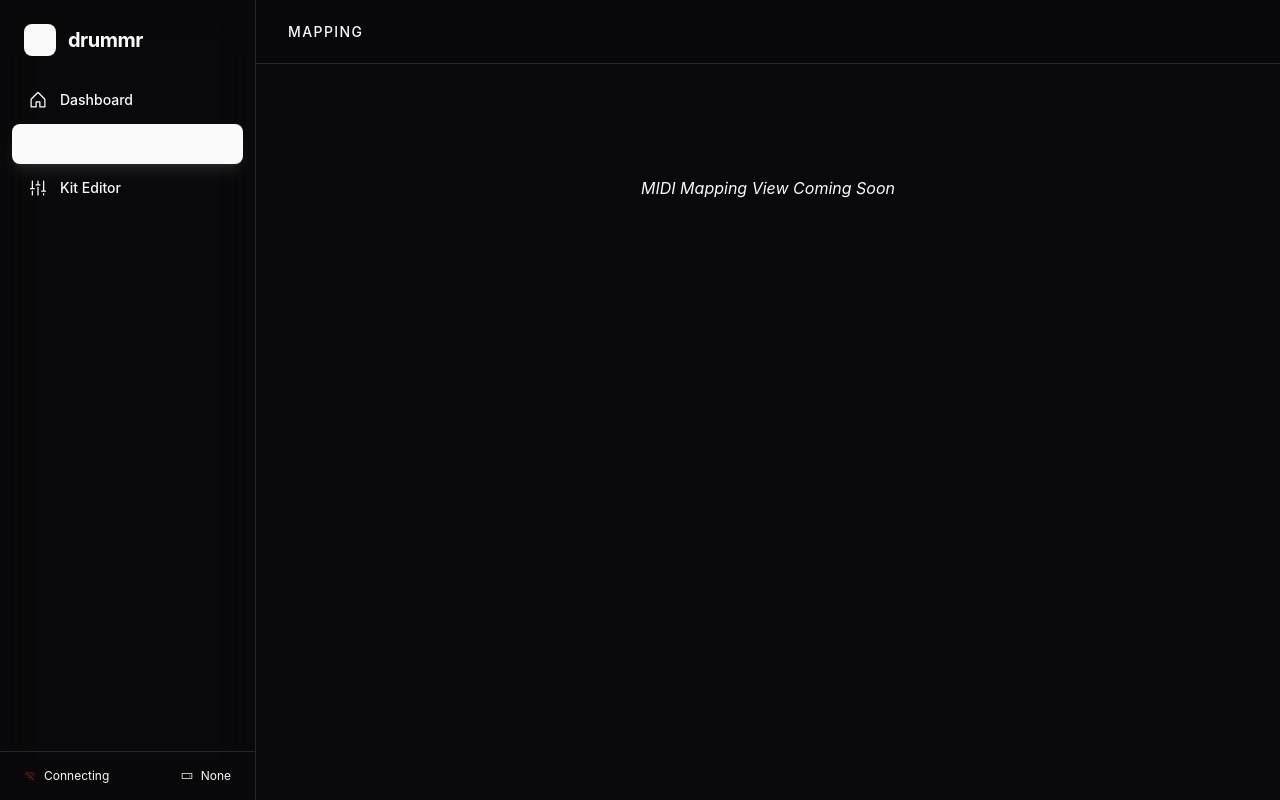
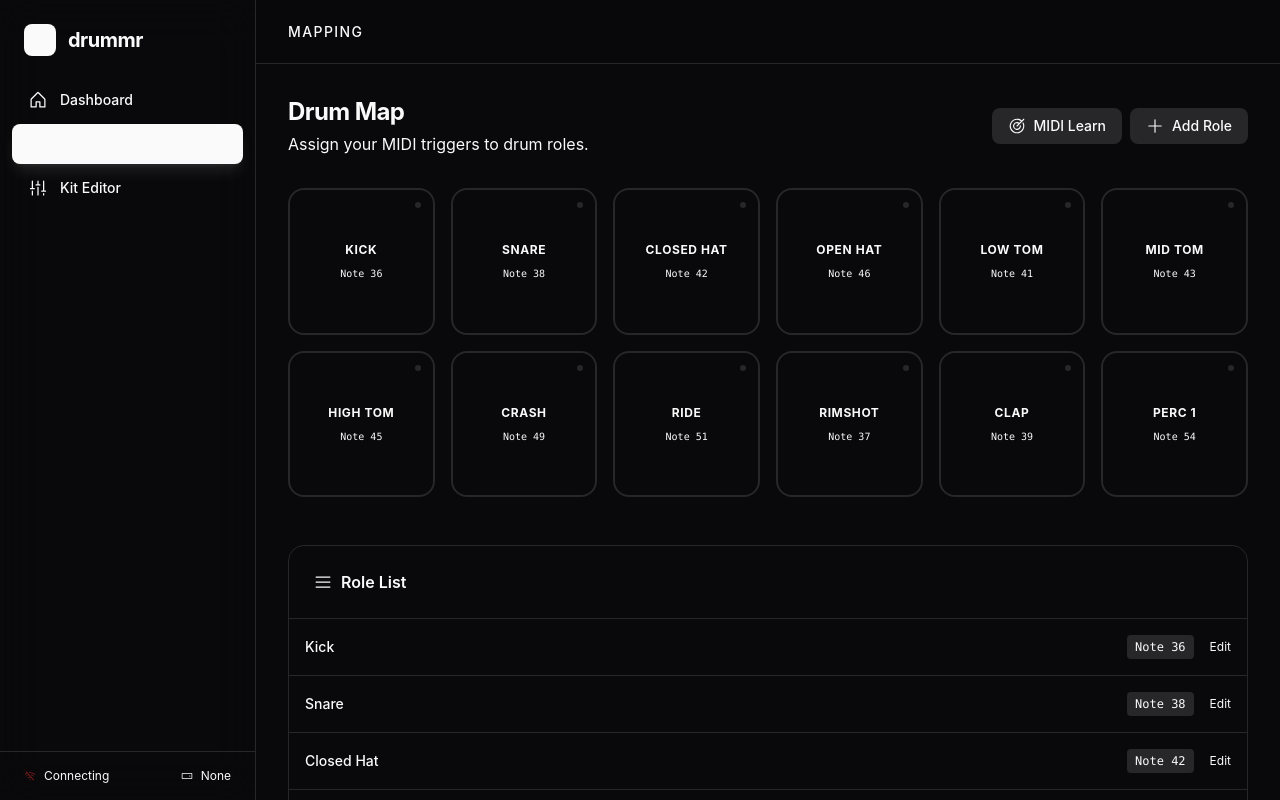
Before and after one commit to thepont/drummr, a React (Vite) app in the folder ui/: page / in a window 1280 px wide. Both pictures are taken after a click on the button "MIDI Mapping". Built offline with nearby package versions, Linux system fonts and the light colour scheme; no server answers.

Commit message:
feat(ui): Implement interactive Visual Feedback grid for MIDI mapping

```diff
--- a/ui/src/App.tsx
+++ b/ui/src/App.tsx
@@ -7,6 +7,8 @@ import { twMerge } from 'tailwind-merge'
 function cn(...inputs: ClassValue[]) {
   return twMerge(clsx(inputs))
 }
+
+import MappingView from './views/MappingView'
 
 type View = 'dashboard' | 'mapping' | 'editor';
 
@@ -89,7 +91,7 @@ export default function App() {
 
         <div className="p-8 max-w-7xl mx-auto">
           {view === 'dashboard' && <DashboardView ws={ws} midiPort={midiPort} />}
-          {view === 'mapping' && <div className="text-center py-20 text-muted-foreground italic">MIDI Mapping View Coming Soon</div>}
+          {view === 'mapping' && <MappingView ws={ws} />}
           {view === 'editor' && <div className="text-center py-20 text-muted-foreground italic">Kit Editor View Coming Soon</div>}
         </div>
       </main>
--- /dev/null
+++ b/ui/src/views/MappingView.tsx
@@ -0,0 +1,158 @@
+import { useState, useEffect } from 'react'
+import { Plus, List, Target } from "@phosphor-icons/react"
+import { clsx, type ClassValue } from 'clsx'
+import { twMerge } from 'tailwind-merge'
+
+function cn(...inputs: ClassValue[]) {
+  return twMerge(clsx(inputs))
+}
+
+interface PadProps {
+  id: string;
+  name: string;
+  isActive: boolean;
+  midiNote?: number;
+  onClick: () => void;
+}
+
+function Pad({ name, isActive, midiNote, onClick }: PadProps) {
+  return (
+    <button
+      onClick={onClick}
+      className={cn(
+        "relative aspect-square rounded-2xl border-2 transition-all duration-75 flex flex-col items-center justify-center gap-2 group",
+        isActive
+          ? "bg-primary border-primary shadow-[0_0_20px_rgba(255,255,255,0.3)] scale-95"
+          : "bg-card/50 border-border hover:border-muted-foreground/50"
+      )}
+    >
+      <span className={cn(
+        "text-xs font-bold uppercase tracking-wider",
+        isActive ? "text-primary-foreground" : "text-muted-foreground"
+      )}>
+        {name}
+      </span>
+      {midiNote !== undefined && (
+        <span className={cn(
+          "text-[10px] font-mono",
+          isActive ? "text-primary-foreground/70" : "text-muted-foreground/50"
+        )}>
+          Note {midiNote}
+        </span>
+      )}
+
+      {/* Decorative indicator */}
+      <div className={cn(
+        "absolute top-3 right-3 w-1.5 h-1.5 rounded-full transition-colors",
+        isActive ? "bg-primary-foreground" : "bg-muted"
+      )} />
+    </button>
+  )
+}
+
+export default function MappingView({ ws }: { ws: WebSocket | null }) {
+  const [activeNotes, setActiveNotes] = useState<Set<number>>(new Set());
+
+  // Example drum roles
+  const [roles, setRoles] = useState([
+    { id: 'kick', name: 'Kick', note: 36 },
+    { id: 'snare', name: 'Snare', note: 38 },
+    { id: 'hat_closed', name: 'Closed Hat', note: 42 },
+    { id: 'hat_open', name: 'Open Hat', note: 46 },
+    { id: 'tom_low', name: 'Low Tom', note: 41 },
+    { id: 'tom_mid', name: 'Mid Tom', note: 43 },
+    { id: 'tom_high', name: 'High Tom', note: 45 },
+    { id: 'crash', name: 'Crash', note: 49 },
+    { id: 'ride', name: 'Ride', note: 51 },
+    { id: 'rim', name: 'Rimshot', note: 37 },
+    { id: 'clap', name: 'Clap', note: 39 },
+    { id: 'perc_1', name: 'Perc 1', note: 54 },
+  ]);
+
+  useEffect(() => {
+    if (!ws) return;
+
+    const handleMessage = (event: MessageEvent) => {
+      const data = event.data as string;
+      if (data.startsWith('MIDI: ')) {
+        // Expected format: "MIDI: note,velocity"
+        const parts = data.replace('MIDI: ', '').split(',');
+        const note = parseInt(parts[0]);
+        const velocity = parseInt(parts[1]);
+
+        if (velocity > 0) {
+          setActiveNotes(prev => new Set(prev).add(note));
+          setTimeout(() => {
+            setActiveNotes(prev => {
+              const next = new Set(prev);
+              next.delete(note);
+              return next;
+            });
+          }, 100); // Pad flash duration
+        }
+      }
+    };
+
+    ws.addEventListener('message', handleMessage);
+    return () => ws.removeEventListener('message', handleMessage);
+  }, [ws]);
+
+  return (
+    <div className="space-y-8 animate-in fade-in duration-500">
+      <div className="flex items-center justify-between">
+        <div>
+          <h3 className="text-2xl font-bold tracking-tight">Drum Map</h3>
+          <p className="text-muted-foreground mt-1">Assign your MIDI triggers to drum roles.</p>
+        </div>
+
+        <div className="flex gap-2">
+          <button className="flex items-center gap-2 px-4 py-2 bg-secondary text-secondary-foreground rounded-lg hover:bg-muted transition-colors text-sm font-medium">
+            <Target size={18} />
+            MIDI Learn
+          </button>
+          <button className="flex items-center gap-2 px-4 py-2 bg-secondary text-secondary-foreground rounded-lg hover:bg-muted transition-colors text-sm font-medium">
+            <Plus size={18} />
+            Add Role
+          </button>
+        </div>
+      </div>
+
+      {/* The Grid */}
+      <div className="grid grid-cols-2 sm:grid-cols-3 lg:grid-cols-4 xl:grid-cols-6 gap-4">
+        {roles.map((role) => (
+          <Pad
+            key={role.id}
+            id={role.id}
+            name={role.name}
+            midiNote={role.note}
+            isActive={activeNotes.has(role.note)}
+            onClick={() => console.log('Select role:', role.id)}
+          />
+        ))}
+      </div>
+
+      {/* Manual List Section */}
+      <div className="mt-12 border border-border rounded-2xl bg-card/30 overflow-hidden">
+        <div className="p-6 border-b border-border flex items-center justify-between">
+          <div className="flex items-center gap-2">
+            <List size={20} className="text-muted-foreground" />
+            <h4 className="font-semibold">Role List</h4>
+          </div>
+        </div>
+        <div className="divide-y divide-border">
+          {roles.map(role => (
+            <div key={role.id} className="flex items-center justify-between p-4 hover:bg-muted/50 transition-colors">
+              <span className="text-sm font-medium">{role.name}</span>
+              <div className="flex items-center gap-4">
+                <span className="text-xs font-mono text-muted-foreground bg-muted px-2 py-1 rounded">
+                  Note {role.note}
+                </span>
+                <button className="text-xs text-primary hover:underline">Edit</button>
+              </div>
+            </div>
+          ))}
+        </div>
+      </div>
+    </div>
+  )
+}
```
